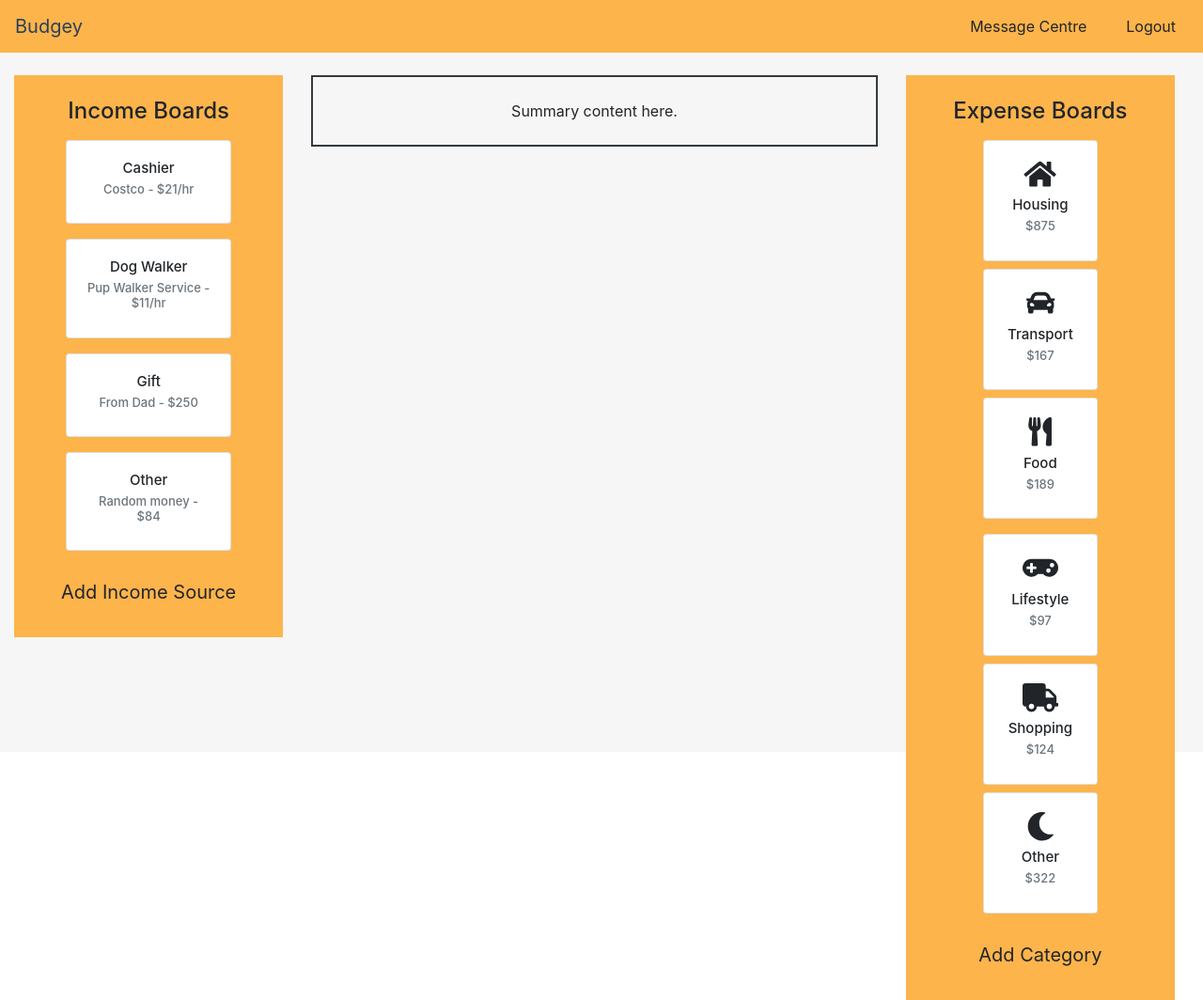
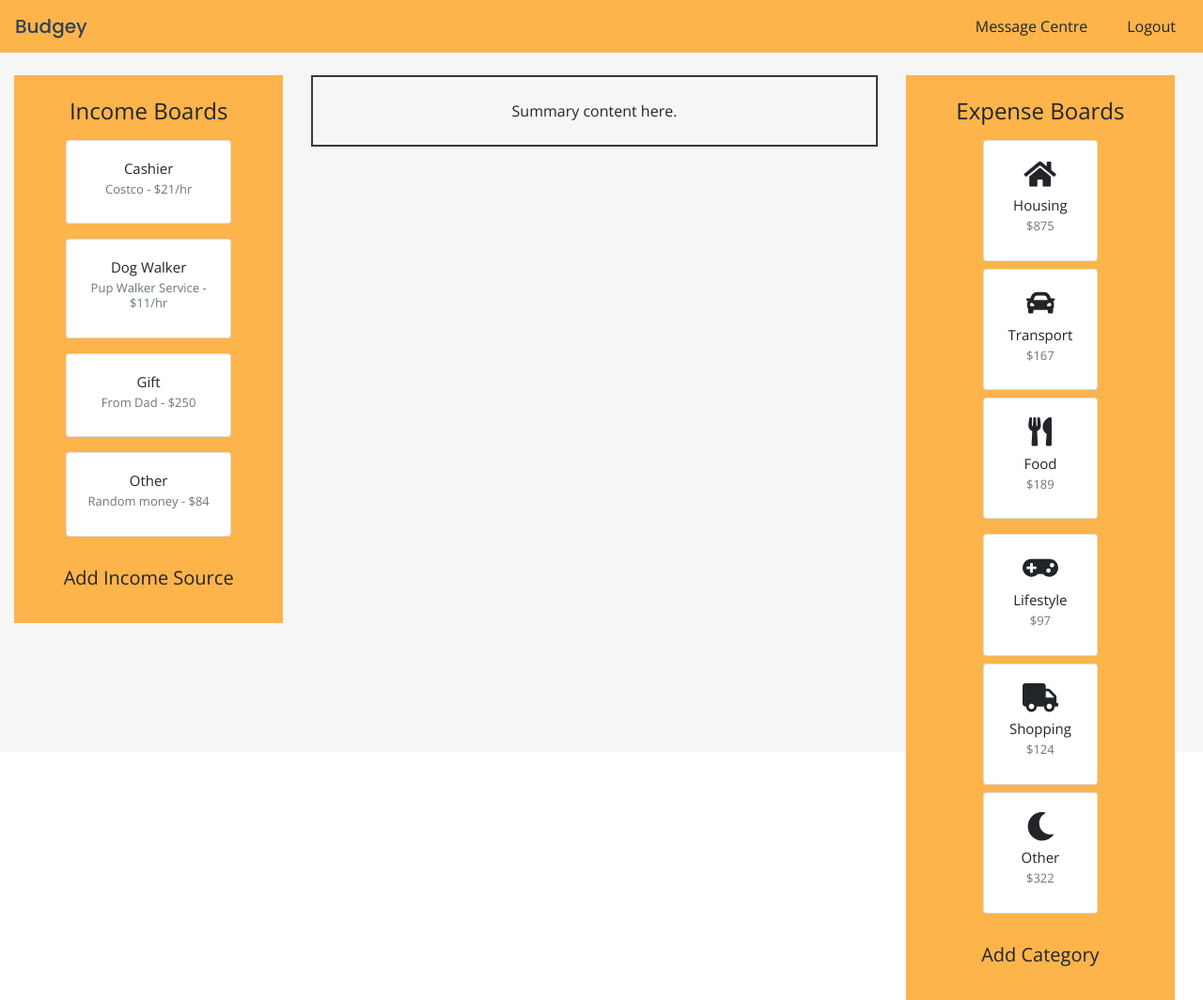
Before and after one commit to emmarskillings/Budgey, a React (Create React App) app in the folder client/: page / in a window 1280 px wide. Shown: the whole page at 94% size. Built offline with nearby package versions, Linux system fonts and the light colour scheme; no server answers.

Commit message:
Import google fonts and add styling

```diff
--- a/client/src/App.css
+++ b/client/src/App.css
@@ -1,3 +1,7 @@
+@import url('https://fonts.googleapis.com/css?family=Poppins:300,500|Open+Sans:300,400,600');
+
 .container {
   max-width: 88em;
+  font-family: "Open Sans", sans-serif;
+  font-weight: 400;
 }
--- a/client/src/components/ExpenseBoard.js
+++ b/client/src/components/ExpenseBoard.js
@@ -56,7 +56,7 @@ class ExpenseBoard extends React.Component {
             </div>
           </div>
         </div>
-        <button type="button" class="btn btn-lg category-btn">Add Category</button>
+        <button type="button" className="btn btn-lg category-btn">Add Category</button>
       </div>;
   }
 }
--- a/client/src/components/IncomeBoard.js
+++ b/client/src/components/IncomeBoard.js
@@ -30,7 +30,7 @@ class IncomeBoard extends React.Component {
             <h6 className="card-subtitle mb-2 text-muted">Random money - $84</h6>
           </div>
         </div>
-        <button type="button" class="btn btn-lg income-btn">Add Income Source</button>
+        <button type="button" className="btn btn-lg income-btn">Add Income Source</button>
       </div>
     )
   }
--- a/client/src/components/Navbar.css
+++ b/client/src/components/Navbar.css
@@ -2,3 +2,11 @@ nav {
   background-color: #fdb44b;
   color: #2d4059;
 }
+nav .navbar-brand {
+  font-family: "Poppins", sans-serif;
+  font-weight: 500;
+}
+nav .btn {
+  font-family: "Open Sans", sans-serif;
+  font-weight: 400;
+}
```
